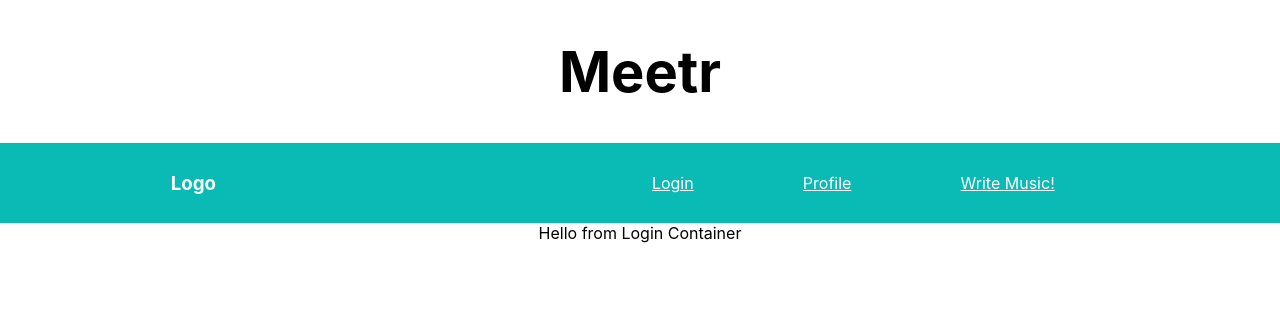
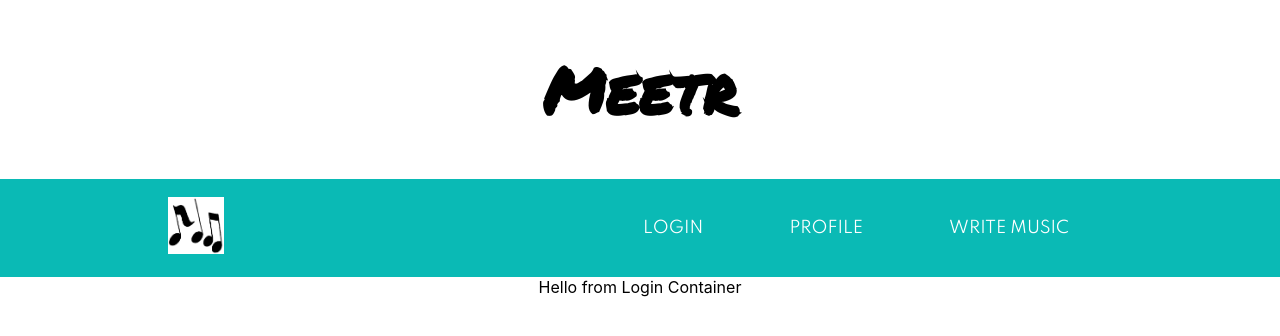
Before and after one commit to kuddleman/meetr-react, a React (Create React App) app: page / in a window 1280 px wide. Shown: the top 336 px of the page. Built offline with nearby package versions, Linux system fonts and the light colour scheme.

Commit message:
add logo gif and complete navbar css

```diff
--- a/public/index.html
+++ b/public/index.html
@@ -10,6 +10,8 @@
       content="Web site created using create-react-app"
     />
     <link rel="apple-touch-icon" href="%PUBLIC_URL%/logo192.png" />
+    <link href="https://fonts.googleapis.com/css?family=Permanent+Marker&display=swap" rel="stylesheet">
+    <link href="https://fonts.googleapis.com/css?family=Spartan&display=swap" rel="stylesheet">
     <!--
       manifest.json provides metadata used when your web app is installed on a
       user's mobile device or desktop. See https://developers.google.com/web/fundamentals/web-app-manifest/
--- a/src/App.css
+++ b/src/App.css
@@ -1,9 +1,20 @@
+
+
+
+
+
 .App {
   text-align: center;
 }
 
 .app-title {
-  font-size: 3.5em;
+  font-size: 4em;
+  font-family: 'Permanent Marker', sans-serif;
+}
+
+.logo-pic {
+  width: 3em;
+  height: 3em;
 }
 
 nav {
@@ -16,9 +27,11 @@ nav {
 }
 
 .nav-links {
+  font-family: 'Spartan', sans-serif;
   width: 40%;
   display: flex;
   justify-content: space-around;
   align-items: center;
   list-style: none;
+
 }
--- a/src/components/Navbar.js
+++ b/src/components/Navbar.js
@@ -1,6 +1,7 @@
 import React from 'react';
 import '../App.css'
 import { Link, withRouter } from 'react-router-dom'
+import LogoPic2 from '../assets/images/logo2.gif'
 
 class Navbar extends React.Component {
 
@@ -8,20 +9,22 @@ class Navbar extends React.Component {
   render() {
 
     const navStyle = {
-      color: 'white'
+      color: 'white',
+      textDecoration: 'none',
+
     }
     return (
       <nav>
-        <h3>Logo</h3>
+        <h3><img src={LogoPic2} className="logo-pic" alt="logo pic" /></h3>
         <ul className="nav-links">
         <Link style={navStyle} to='/'>
-          <li>Login</li>
+          <li className="nav-text" >LOGIN</li>
         </Link>
         <Link style={navStyle} to='/profile'>
-          <li>Profile</li>
+          <li className="nav-text" >PROFILE</li>
         </Link>
         <Link style={navStyle} to='/music_page'>
-          <li>Write Music!</li>
+          <li className="nav-text">WRITE MUSIC</li>
         </Link>
         </ul>
       </nav>
```
Also changed, not shown: src/assets/images/logo2.gif (added).
